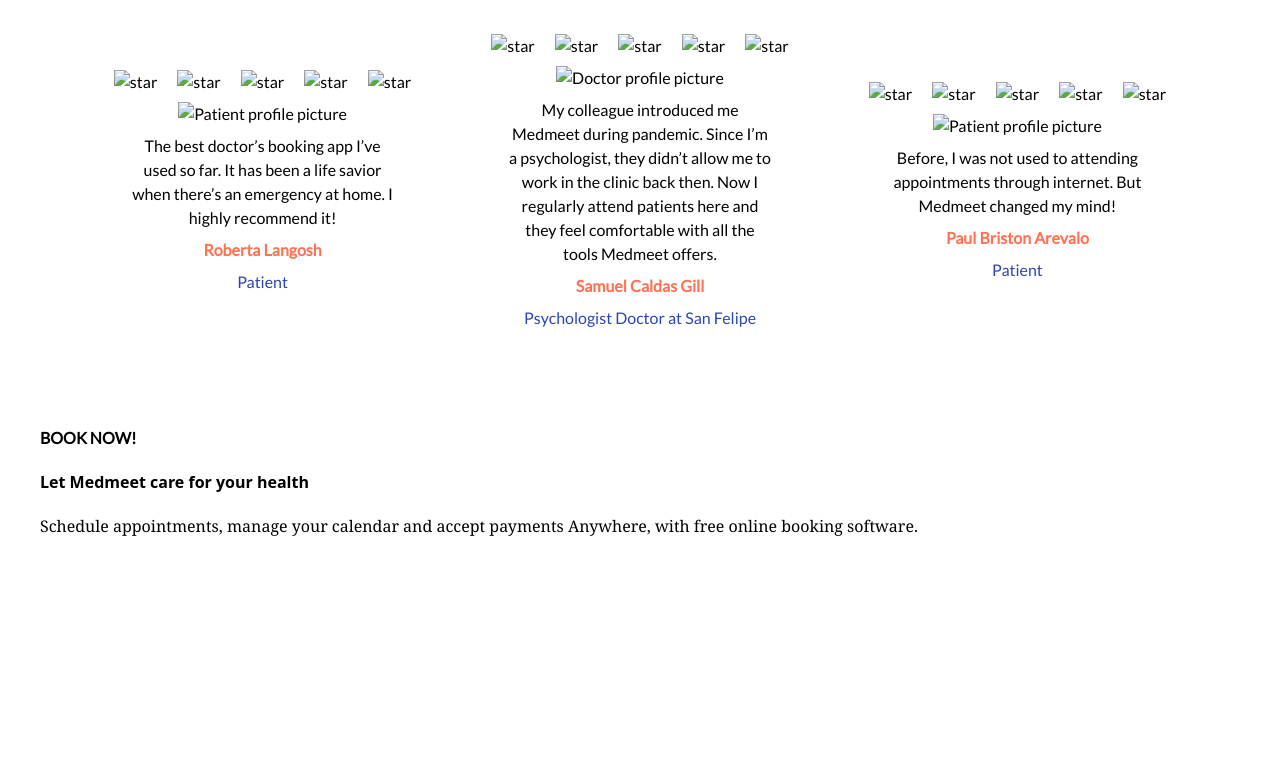
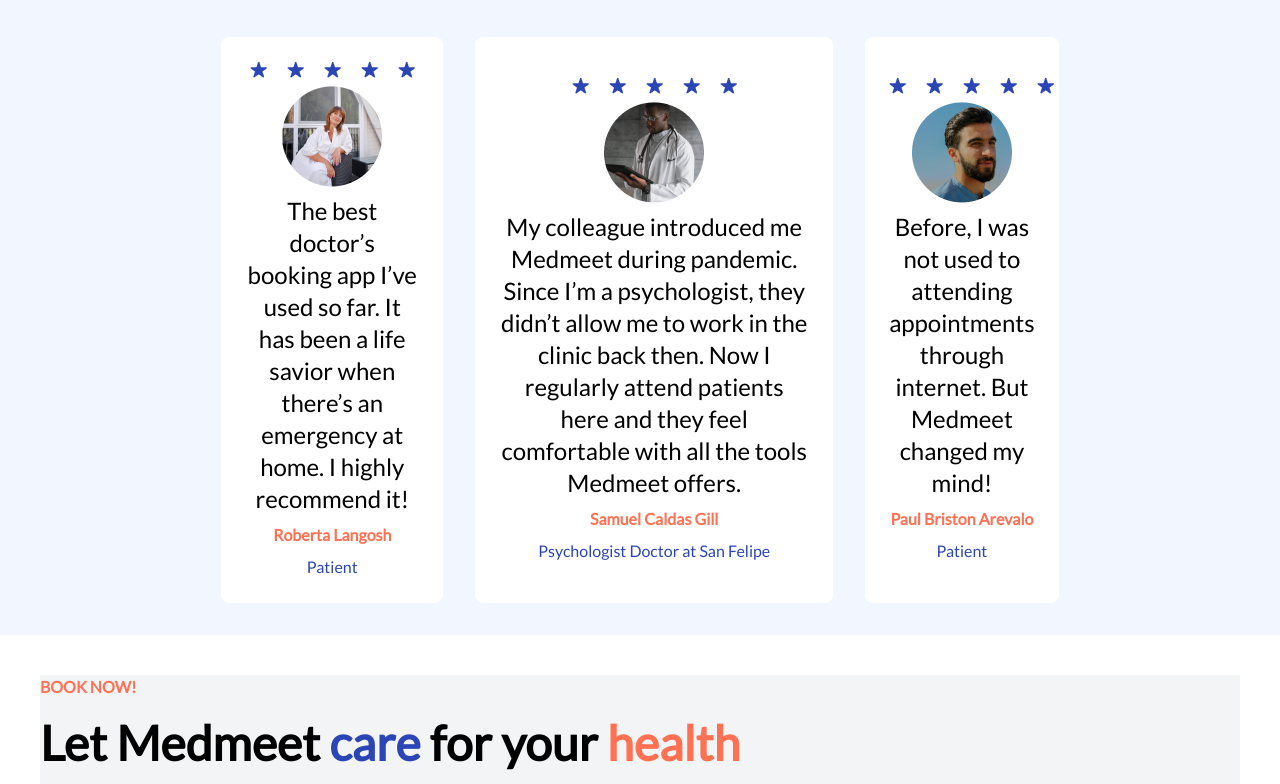
Before and after one commit to Mauricio-nn/medmeet-landing, a website: page src/index.html in a window 1280 px wide. Shown: the part 2514-3298 px from the top of the page. Drawn offline with Linux system fonts and the light colour scheme; files whose address does not match are found by name.

Commit message:
fix:html fix elements

```diff
--- a/src/index.html
+++ b/src/index.html
@@ -40,20 +40,20 @@
           <ul class="flex items-center gap-6">
             <li>
               <a
-                id="features-link"
-                class="hover:text-lightblue hover:cursor-pointer"
+                href="#features-link"
+                class="hover:text-secondary hover:cursor-pointer"
                 >Features</a
               >
             </li>
             <li>
               <a
-                id="customer-link"
-                class="hover:text-lightblue hover:cursor-pointer"
+              href="#customer-link"
+                class="hover:text-secondary hover:cursor-pointer"
                 >Customers</a
               >
             </li>
             <li>
-              <a href="#" class="hover:text-lightblue hover:cursor-pointer"
+              <a href="#" class="hover:text-secondary hover:cursor-pointer"
                 >Doctors</a
               >
             </li>
@@ -90,14 +90,14 @@
         <div class="flex flex-col justify-cente p-12 container">
           <div class="text-center md:text-left">
             <h1 class="text-56 font-bold section-title md:text-left">
-              Online Medical<br />Appointments <a class="text-orange">Booking</a
+              Online Medical<br />Appointments <a class="text-contrast">Booking</a
               ><br />Software
             </h1>
             <p class="text-24 my-6">
               Book medical appointments with over
-              <a class="text-blue font-bold">5000</a>
+              <a class="text-primary font-bold">5000</a>
               doctors and<br />health specialists around the
-              <a class="text-blue font-bold">world</a>
+              <a class="text-primary font-bold">world</a>
               for affordable prices.
             </p>
             <button class="btn btn-secondary-fill">Sign up</button>
@@ -107,7 +107,7 @@
         <div class="flex container">
           <div class="card-steps">
             <img
-              class="w-18 h-auto pb-6"
+              class="w-72px h-auto pb-6"
               src="/src/assets/calendar-svgrepo-com 1.svg"
               alt="calendar"
             />
@@ -120,7 +120,7 @@
           </div>
           <div class="card-steps">
             <img
-              class="w-18 h-auto pb-6"
+              class="w-72px h-auto pb-6"
               src="/src/assets/doctor.svg"
               alt="doctor"
             />
@@ -149,7 +149,7 @@
       <!-- Specialties -->
       <section id="Specialties">
         <h1 class="text-center text-32 font-bold">
-          Some <span class="text-blue">specialties</span>
+          Some <span class="text-primary">specialties</span>
         </h1>
 
         <!-- CARDS CONTAINERS-->
@@ -228,7 +228,7 @@
         <div class="container">
           <div class="flex flex-col items-center">
             <h1
-              class="text-center bg-emerald-400 text-16 text-orange font-bold"
+              class="text-center text-16 text-contrast font-bold"
             >
               FEATURES
             </h1>
@@ -252,7 +252,7 @@
               <div>
                 <h3 class="text-24 font-bold">
                   Collaborative
-                  <span class="text-orange">videoconferences</span>
+                  <span class="text-contrast">videoconferences</span>
                 </h3>
                 <p class="text-16">
                   Collaborative tools to share windows, in-conference chat and
@@ -268,7 +268,7 @@
               />
               <div>
                 <h3 class="text-24 font-bold">
-                  <span class="text-orange">Non-stop</span> communication
+                  <span class="text-contrast">Non-stop</span> communication
                 </h3>
                 <p class="text-16">
                   We know that you might have doubts about that prescription the
@@ -286,7 +286,7 @@
               />
               <div>
                 <h3 class="text-24 font-bold">
-                  <span class="text-orange">Affordable</span> fees and discounts
+                  <span class="text-contrast">Affordable</span> fees and discounts
                 </h3>
                 <p class="text-16">
                   We aim to make doctor reachable with fees filtering, seasonal
@@ -298,7 +298,7 @@
               <img class="feature-img" src="./assets//icon 2.png" alt="" />
               <div>
                 <h3 class="text-24 font-bold">
-                  Medmeet <span class="text-orange">Community</span>
+                  Medmeet <span class="text-contrast">Community</span>
                 </h3>
                 <p class="text-16">
                   Join the Medmeet community and discuss about health issues,
@@ -310,12 +310,12 @@
           </div>
         </div>
       </section>
-  <!-- Testimonials -->
-      <section id="Testimonials">
-        <div class="container">
+      <!-- Testimonials -->
+      <section id="customer-link">
+        <div class="container bg-snow">
           <div class="flex flex-col items-center">
-            <h1 class=" text-center bg-emerald-400 text-16 text-orange font-bold">TESTIMONIALS</h1>
-            <h2 class="mb-2 text-center text-32 font-bold text-blue">What our Medmeeters say about us</h2>
+            <h1 class=" text-centertext-16 text-contrast font-bold">TESTIMONIALS</h1>
+            <h2 class="mb-2 text-center text-32 font-bold text-primary">What our Medmeeters say about us</h2>
             <p class="mb-2 text-center text-24"><i>Medmeet comunity is like a famiy<br>
                 We share the goods and care for each other</i></p>
           </div>
@@ -324,62 +324,62 @@
 
           <div class="flex w-full justify-center">
             <div class="flex flex-col-5 md:w-2/3 md:justify-items-center md:grid-cols-3 lg:grid-cols-2 py-8 px-2 gap-8">
-              <div class="specialtie-card">
+              <div class="specialtie-card bg-white">
                 <div class="flex gap-5 h-auto w-21">
-                  <img src="assets/Star 1.png" alt="star" />
-                  <img src="assets/Star 1.png" alt="star" />
-                  <img src="assets/Star 1.png" alt="star" />
-                  <img src="assets/Star 1.png" alt="star" />
-                  <img src="assets/Star 1.png" alt="star" />
+                  <img src="assets/Star.png" alt="star" />
+                  <img src="assets/Star.png" alt="star" />
+                  <img src="assets/Star.png" alt="star" />
+                  <img src="assets/Star.png" alt="star" />
+                  <img src="assets/Star.png" alt="star" />
                 </div>
-                <img class="h-100px w-auto" src="assets/Ellipse 2(1).png" alt="Patient profile picture" />
-                <p class="text-center text-2xl font-normal">The best doctor’s booking app I’ve <br />used so far. It has been
-                  a life savior <br />when there’s an emergency at home. I <br />highly recommend it!</p>
-                <p class=" text-center bg-emerald-400 text-16 text-orange font-bold">Roberta Langosh</p>
-                <p class=" text-center bg-emerald-400 text-16 text-blue font-normal">Patient</p>
+                <img class="h-100px w-auto" src="assets/user-1.png" alt="Patient profile picture" />
+                <p class="text-center text-2xl font-normal">The best doctor’s booking app I’ve used so far. It has been
+                  a life savior when there’s an emergency at home. I highly recommend it!</p>
+                <p class=" text-center text-16 text-contrast font-bold">Roberta Langosh</p>
+                <p class=" text-center text-16 text-primary font-normal">Patient</p>
               </div>
-              <div class="specialtie-card">
+              <div class="specialtie-card bg-white">
                 <div class="flex gap-5 h-21 w-21">
-                  <img src="assets/Star 1.png" alt="star" />
-                  <img src="assets/Star 1.png" alt="star" />
-                  <img src="assets/Star 1.png" alt="star" />
-                  <img src="assets/Star 1.png" alt="star" />
-                  <img src="assets/Star 1.png" alt="star" />
+                  <img src="assets/Star.png" alt="star" />
+                  <img src="assets/Star.png" alt="star" />
+                  <img src="assets/Star.png" alt="star" />
+                  <img src="assets/Star.png" alt="star" />
+                  <img src="assets/Star.png" alt="star" />
                 </div>
-                <img class="h-50px w-auto" src="assets/Ellipse 2.png" alt="Doctor profile picture" />
-                <p class="text-center text-2xl font-normal">My colleague introduced me <br />Medmeet during pandemic. Since
-                  I’m <br />a psychologist, they didn’t allow me to <br />work in the clinic back then. Now I <br />regularly
-                  attend patients here and <br />they feel comfortable with all the <br />tools Medmeet offers.</p>
-                <p class=" text-center bg-emerald-400 text-16 text-orange font-bold">Samuel Caldas Gill</p>
-                <p class=" text-center bg-emerald-400 text-16 text-blue font-normal">Psychologist Doctor at San Felipe</p>
+                <img class="h-50px w-auto" src="assets/user-2.png" alt="Doctor profile picture" />
+                <p class="text-center text-2xl font-normal">My colleague introduced me Medmeet during pandemic. Since
+                  I’m a psychologist, they didn’t allow me to work in the clinic back then. Now I regularly
+                  attend patients here and they feel comfortable with all the tools Medmeet offers.</p>
+                <p class=" text-cente text-16 text-contrast font-bold">Samuel Caldas Gill</p>
+                <p class=" text-center text-16 text-primary font-normal">Psychologist Doctor at San Felipe</p>
               </div>
-              <div class="specialtie-card">
+              <div class="specialtie-card bg-white">
                 <div class="flex gap-5 h-21 w-21">
-                  <img src="assets/Star 1.png" alt="star" />
-                  <img src="assets/Star 1.png" alt="star" />
-                  <img src="assets/Star 1.png" alt="star" />
-                  <img src="assets/Star 1.png" alt="star" />
-                  <img src="assets/Star 1.png" alt="star" />
+                  <img src="assets/Star.png" alt="star" />
+                  <img src="assets/Star.png" alt="star" />
+                  <img src="assets/Star.png" alt="star" />
+                  <img src="assets/Star.png" alt="star" />
+                  <img src="assets/Star.png" alt="star" />
                 </div>
-                <img class="h-50px w-auto" src="assets/Ellipse 2(2).png" alt="Patient profile picture" />
-                <p class="text-center text-2xl font-normal">Before, I was not used to attending <br />appointments through
-                  internet. But <br />Medmeet changed my mind!</p>
-                <p class=" text-center bg-emerald-400 text-16 text-orange font-bold">Paul Briston Arevalo</p>
-                <p class=" text-center bg-emerald-400 text-16 text-blue font-normal">Patient</p>
+                <img class="h-50px w-auto" src="assets/user-3.png" alt="Patient profile picture" />
+                <p class="text-center text-2xl font-normal">Before, I was not used to attending appointments through
+                  internet. But Medmeet changed my mind!</p>
+                <p class=" text-center text-16 text-contrast font-bold">Paul Briston Arevalo</p>
+                <p class=" text-center text-16 text-primary font-normal">Patient</p>
               </div>
             </div>
           </div>
 
       </section>
-      <!-- Book now -->
+      <!-- Pre Footer -->
       <section id = "prefooter">
         <div class="bg-gray-100 m-10 p-120 space-y-5">
-          <h1 class="text-orange-500 font-bold">BOOK NOW! </h1>
-          <h2 class="text-5xl font-sans font-bold">Let Medmeet <span class= "text-blue-800">care</span> for your <span class= "text-orange-500">health</span> </h2>
-          <p class="text-lg font-serif">Schedule appointments, manage your calendar and accept
+          <h1 class="text-contrast font-bold">BOOK NOW! </h1>
+          <h2 class="text-5xl font-bold">Let Medmeet <span class= "text-primary">care</span> for your <span class= "text-contrast">health</span> </h2>
+          <p class="text-lg">Schedule appointments, manage your calendar and accept
             payments Anywhere, with free online booking software.</p>
-          <img src="images/doctor.svg" alt="Mi imagen" class="float-right-70 w-1/2 h-40 ">
-          <button class="bg-blue-500 hover:bg-blue-700 text-white font-bold py-2 px-4 rounded">
+          <img src="/src/assets/doctor-prefooter.png" alt="Pre Footer Image" class="float-right w-400px h-auto ">
+          <button class="btn btn-secondary-fill">
             Book now
           </button>
         </div>
@@ -399,14 +399,14 @@
             <li>
               <a
                 id="features-section"
-                class="hover:text-lightblue hover:cursor-pointer"
+                class="hover:text-secondary hover:cursor-pointer"
                 >Features</a
               >
             </li>
             <li>
               <a
                 id="customers"
-                class="hover:text-lightblue hover:cursor-pointe>Customers"
+                class="hover:text-secondary hover:cursor-pointe>Customers"
                 >Customers</a
               >
             </li>
@@ -414,12 +414,12 @@
               <a
                 href="#"
                 target="_blank"
-                class="hover:text-lightblue hover:cursor-pointer"
+                class="hover:text-secondary hover:cursor-pointer"
                 >Doctors</a
               >
             </li>
             <li>
-              <a href="#" class="hover:text-lightblue hover:cursor-pointer"
+              <a href="#" class="hover:text-secondary hover:cursor-pointer"
                 >Terms of service</a
               >
             </li>
--- a/src/styles/style.css
+++ b/src/styles/style.css
@@ -17,20 +17,20 @@
   }
 
   .btn-primary-fill {
-    @apply border-2 border-lightblue hover:bg-lightblue;
-    @apply text-lightblue hover:text-white;
+    @apply border-2 border-secondary hover:bg-secondary;
+    @apply text-secondary hover:text-white;
     @apply duration-200;
   }
 
   .btn-secondary-fill {
-    @apply border-2 border-blue hover:bg-blue;
-    @apply text-blue hover:text-white;
+    @apply border-2 border-primary hover:bg-primary;
+    @apply text-primary hover:text-white;
     @apply duration-200;
   }
 
   /*Cards*/
   .card-steps {
-    @apply bg-lightblue drop-shadow-md shadow-black;
+    @apply bg-secondary drop-shadow-md shadow-black;
     @apply py-14 px-8;
     @apply text-white;
   }
--- a/tailwind.config.js
+++ b/tailwind.config.js
@@ -2,18 +2,17 @@
 module.exports = {
   content: ["./src/**/*.{html,js}"],
   theme: {
+    extend: {
+      backgroundImage: {
+        'hero': "url(/src/assets/pexels-karolina-grabowska-7195310.jpg)",
+      },
       colors: {
-      blue : '#2C45B4',
-      lightblue : '#009FDF',
-      orange: '#FF7152',
+        primary : '#2C45B4',
+        secondary : '#009FDF',
+        contrast: '#FF7152',
         snow: '#F1F6FF',
         white: '#FFFFFF',
         black: '#000000'
-    },
-    extend: {
-      backgroundImage: {
-        'hero': "url(/src/assets/pexels-karolina-grabowska-7195310.jpg)",
-      }
       },
       container: {
         center:true,
@@ -24,10 +23,8 @@
         '32': '32px',
         '48': '48px',
         '56': '56px',
+      }
     },
-    width: {
-      '18': '72px'
-    }
   },
   plugins: [],
 }
```
Also changed, not shown: src/assets/doctor-prefooter.png (added), src/styles/output.css. Lines whose indentation alone changed are shown as unchanged.
